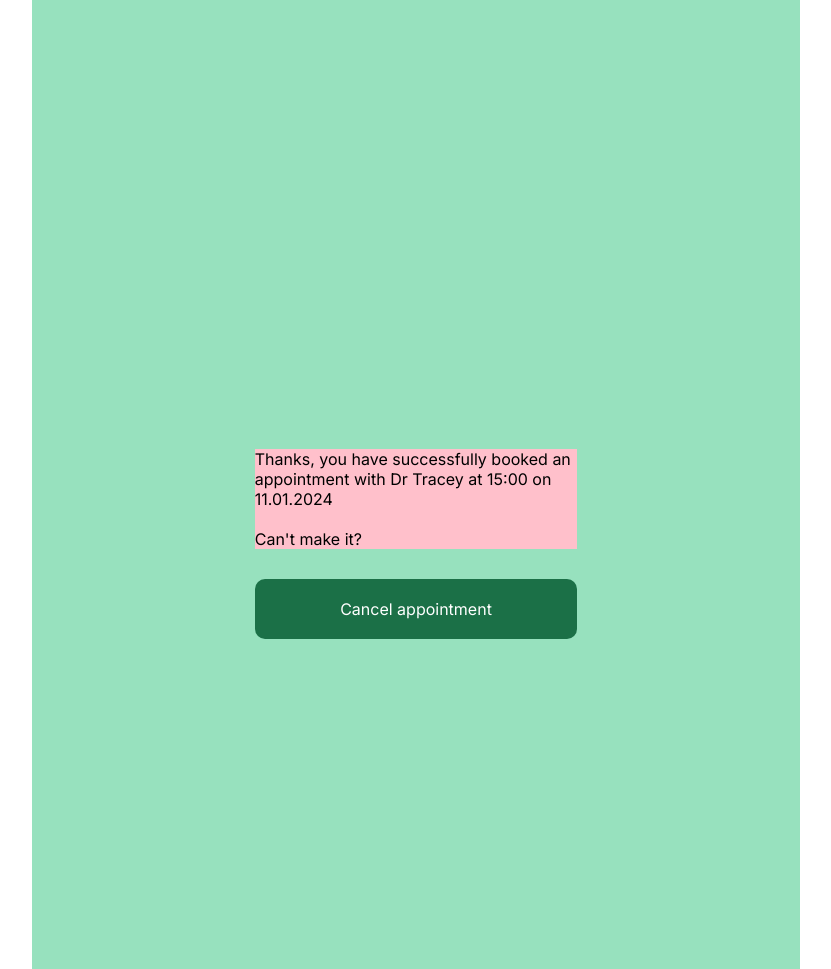
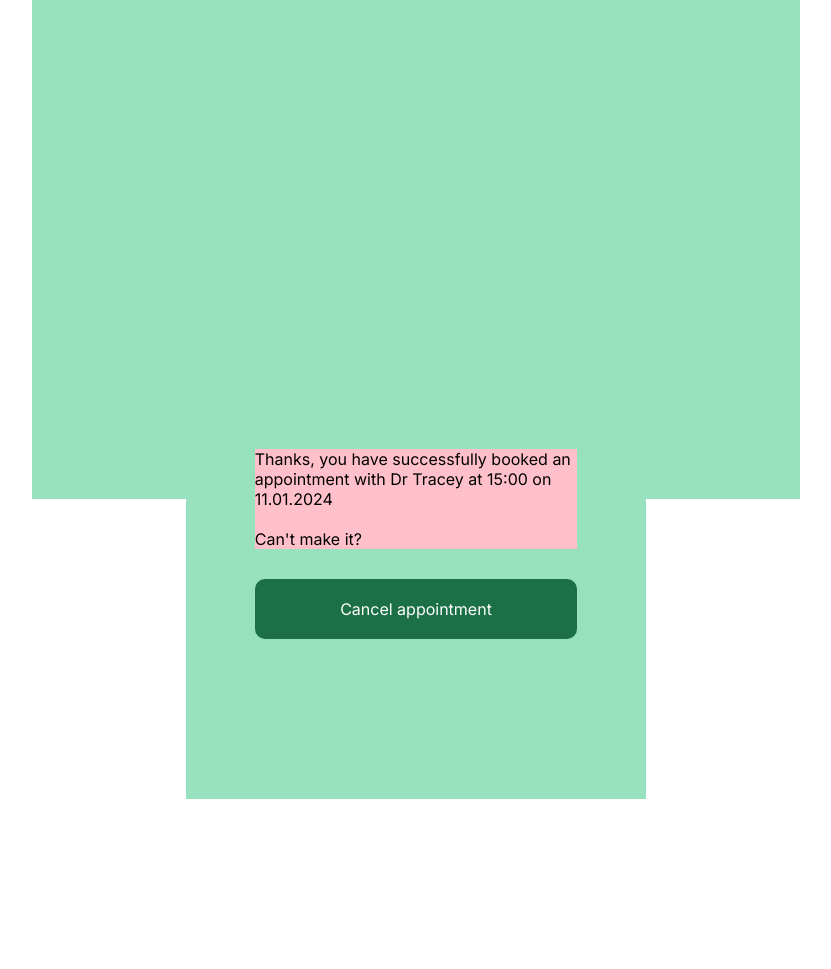
Before and after one commit to CatherineP37/project_4, a Django app: page /booking.html in a window 1280 px wide. Shown: the part 151-1120 px from the top of the page, without its empty margins (224-1055 px from the left). After the commit the page ends 950 px from the top, so only its background shows below. Run offline with Django 4.2, Linux system fonts and the light colour scheme; some libraries are stand-ins or nearby versions.

Commit message:
Edit height of main section

```diff
--- a/static/css/style.css
+++ b/static/css/style.css
@@ -124,7 +124,7 @@ main {
 	width: 90%;
 	margin: 150px auto 0 auto;
 	padding: 150px 0;
-    height: auto;
+    height: 500px;
 }
 
 main div {
```
